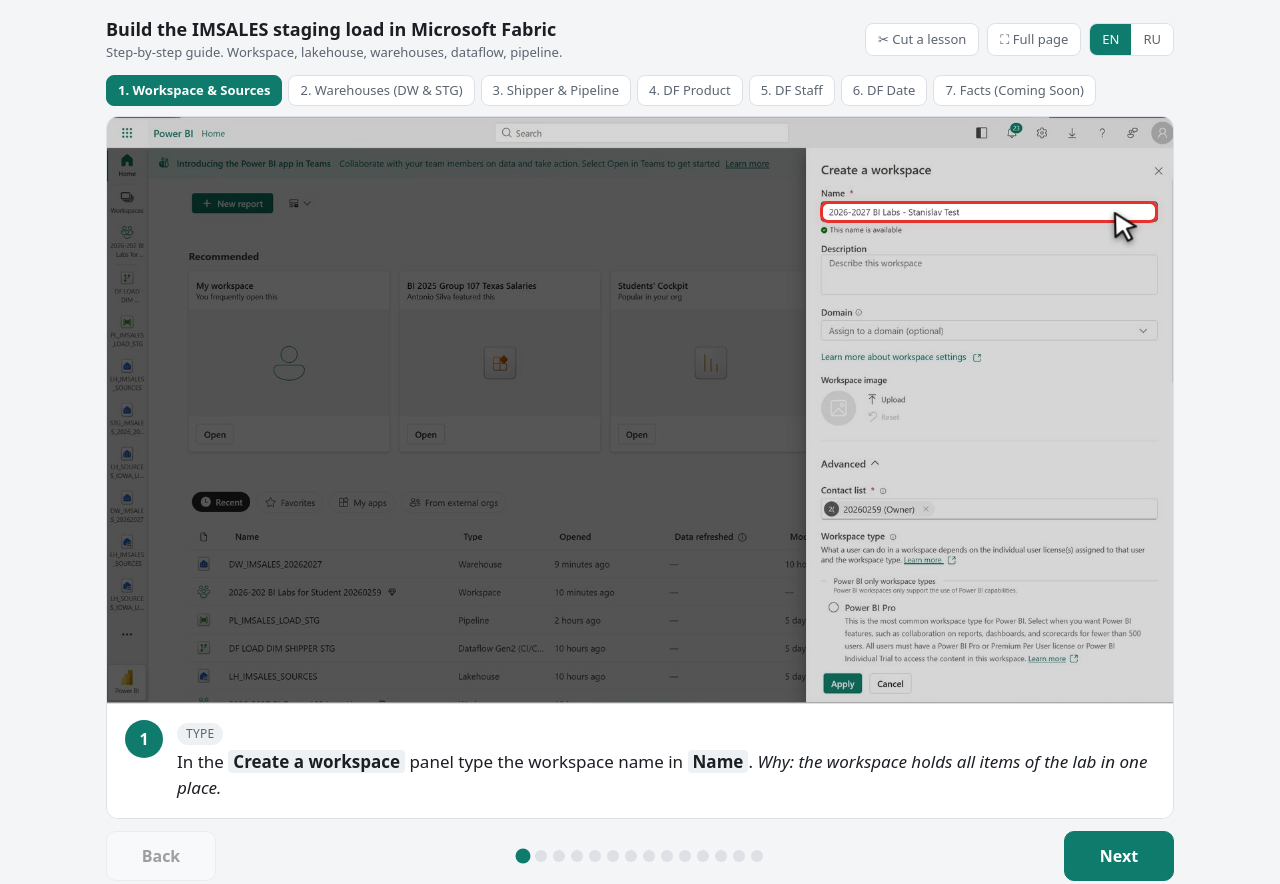
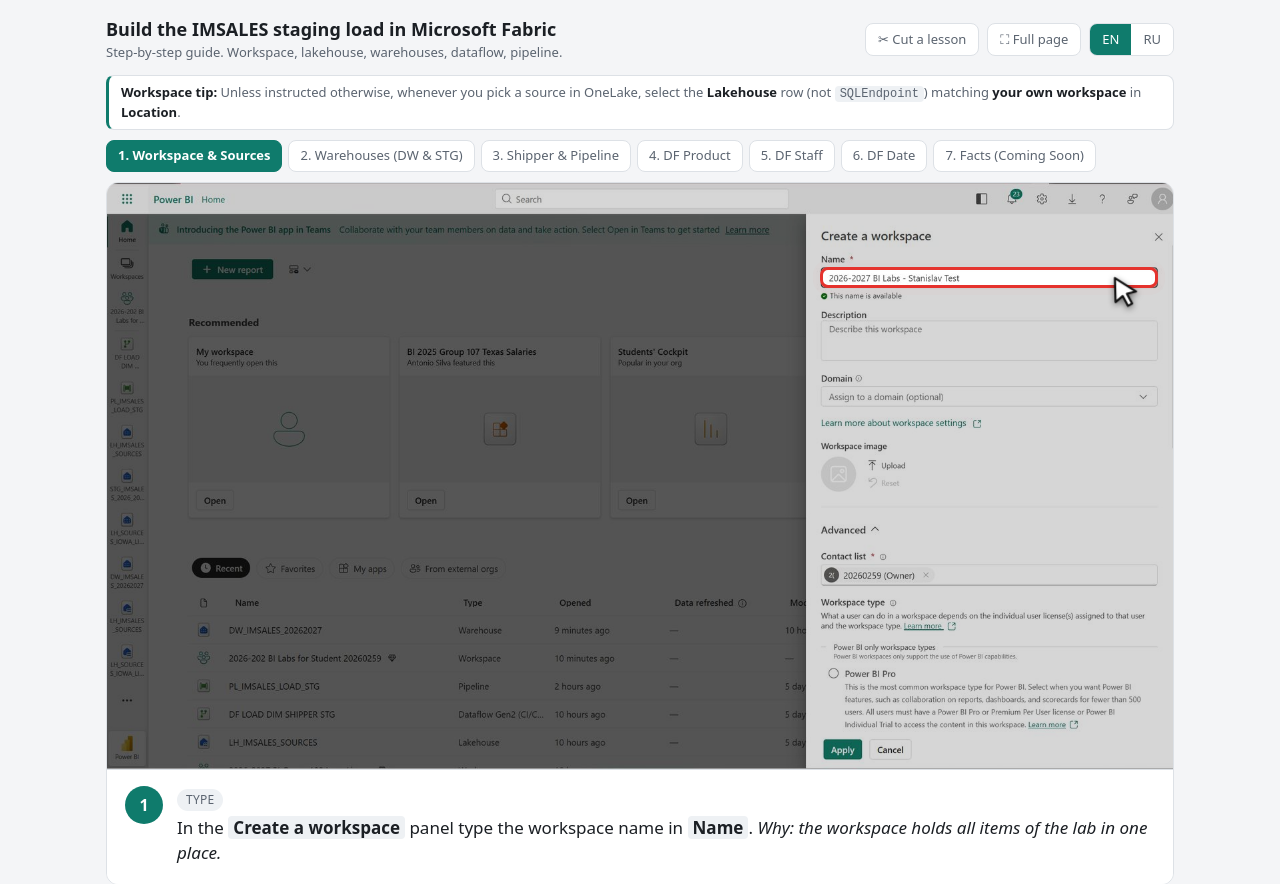
Before and after one commit to StanislavSidorovich/imsales-fabric-guide, a plain HTML site: page index.html in a window 1280 px wide. Shown: the top 884 px of the page. Drawn offline with Linux system fonts and the light colour scheme.

Commit message:
Add workspace/Lakehouse selection tip banner

```diff
--- a/index.html
+++ b/index.html
@@ -108,6 +108,12 @@ body.edit-mode .bl{pointer-events:auto;cursor:move;outline:1.5px dashed #0ea5e9;
 .ebar code{background:var(--chip);padding:2px 6px;border-radius:4px;font-size:12px}
 .ebar button{border:1px solid var(--line);background:var(--bg);color:var(--ink);padding:5px 10px;border-radius:6px;font:inherit;font-size:12px;font-weight:600;cursor:pointer}
 .ebar button.primary{background:var(--accent);color:var(--accent-ink);border-color:var(--accent)}
+
+/* WSTIP_CSS */
+.wstip{margin:0 0 10px;padding:7px 12px;border:1px solid var(--line);border-left:3px solid var(--accent);border-radius:8px;background:var(--card);font-size:13px;color:var(--muted)}
+.wstip b{color:var(--ink)}
+.wstip code{background:var(--chip);padding:1px 5px;border-radius:4px;font-size:12px}
+body.fs .wstip{display:none}
 </style>
 </head>
 <body>
@@ -124,6 +130,7 @@ body.edit-mode .bl{pointer-events:auto;cursor:move;outline:1.5px dashed #0ea5e9;
       </div>
     </div>
   </header>
+  <div class="wstip" id="wstip"></div>
 
   <div class="lesson" id="lesson">
     <span id="lfrom"></span> <input type="number" id="lf" min="1" value="1">
@@ -512,6 +519,22 @@ document.addEventListener("keydown", e => {
   if (editOn) enableEdit(true);
 })();
 
+
+/* WSTIP_JS */
+(function(){
+  const TIPS = {
+    en: '<b>Workspace tip:</b> Unless instructed otherwise, whenever you pick a source in OneLake, select the <b>Lakehouse</b> row (not <code>SQLEndpoint</code>) matching <b>your own workspace</b> in <b>Location</b>.',
+    ru: '<b>Совет по workspace:</b> если не указано иное, при выборе источника в OneLake всегда выбирайте строку <b>Lakehouse</b> (не <code>SQLEndpoint</code>) с <b>вашим workspace</b> в столбце <b>Location</b>.'
+  };
+  function setTip(){
+    const el = $("wstip");
+    if (el) el.innerHTML = TIPS[lang] || TIPS.en;
+  }
+  const prevRender = render;
+  render = function(){ prevRender(); setTip(); };
+  setTip();
+})();
+
 render();
 </script>
 </body>
```
